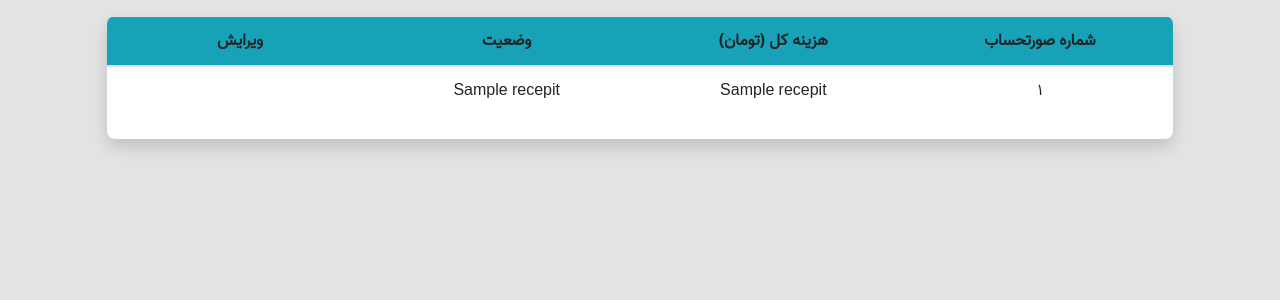
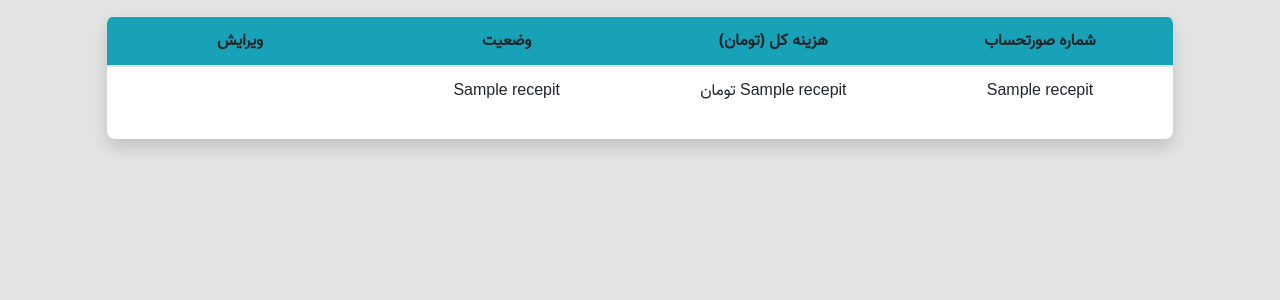
Before and after one commit to Reza-gholamii/Cafe_Flask_Project, a Flask app: template templates/cashier/receipt.html in a window 1280 px wide. Shown: the top 300 px of the page. Run offline with Flask 2, Linux system fonts and the light colour scheme; the template is opened without the code that fills it: most values are stand-ins (such as "Sample title", 1, 10 or a date in 2020); some libraries are stand-ins or nearby versions.

Commit message:
updating jinja index according to data received

```diff
--- a/templates/cashier/receipt.html
+++ b/templates/cashier/receipt.html
@@ -101,8 +101,8 @@
 
                 {% for recepit in recepits %}
                 <tr class="table-row">
-                    <td data-toggle="modal" data-target="#myModal{{ loop.index0 }}" class="w-25">{{recepit.0}}</td>
-                    <td data-toggle="modal" data-target="#myModal{{ loop.index0 }}" class="w-25">{{recepit.1}}</td>
+                    <td data-toggle="modal" data-target="#myModal{{ loop.index0 }}" class="w-25">{{recepit.4}}</td>
+                    <td data-toggle="modal" data-target="#myModal{{ loop.index0 }}" class="w-25">{{recepit.1}} تومان</td>
                     <td data-toggle="modal" data-target="#myModal{{ loop.index0 }}" class="w-25"
                         id="status{{ loop.index0 }}">{{recepit.2}}
                     </td>
@@ -137,8 +137,8 @@
                         </div>
                         <div class="modal-body text-right">
                             <div class="overflow-hidden">
-                                <p class="float-right">شماره صورتحساب: {{recepit.0}}</p>
-                                <p class="float-left">هزینه کل: {{recepit.1}}</p>
+                                <p class="float-right">شماره صورتحساب: {{recepit.4}}</p>
+                                <p class="float-left">هزینه کل: {{recepit.1}} تومان</p>
                             </div>
                             <h5 class="text-center">آیتم ها</h5>
                             <ul class="border rounded pl-2 py-2 pr-4">
@@ -146,8 +146,8 @@
                                 {% set order = orders[loop.index-1] %}
                                 {% for item in order%}
                                 <li>
-                                    <span class="float-right">{{ item.0 }}</span>
-                                    <span class="float-left">{{ item.1 }} عدد</span>
+                                    <span class="float-right">{{ item.1 }}</span>
+                                    <span class="float-left">{{ item.2 }} عدد</span>
                                 </li>
                                 {% endfor %}
 
@@ -156,19 +156,19 @@
                             <ul class="border rounded pl-2 py-2 pr-4">
                                 <li>
                                     <span class="float-right">زمان درخواست</span>
-                                    <span class="float-left">{{recepit.1}}</span>
+                                    <span class="float-left">{{recepit.6}}</span>
                                 </li>
                                 <li>
-                                    <span class="float-right">زمان تحویل</span>
-                                    <span class="float-left">{{recepit.1}}</span>
+                                    <span class="float-right">شماره میز</span>
+                                    <span class="float-left">{{recepit.3}}</span>
                                 </li>
                                 <li>
                                     <span class="float-right">تخفیف</span>
-                                    <span class="float-left">{{recepit.1}}</span>
+                                    <span class="float-left">{{recepit.5}} تومان</span>
                                 </li>
                                 <li>
                                     <span class="float-right">هزینه کل</span>
-                                    <span class="float-left">{{recepit.1}}</span>
+                                    <span class="float-left">{{recepit.1}} تومان</span>
                                 </li>
                             </ul>
                             <div id="print-icon" class="text-center" style="font-size: 35px" onclick="window.print()">
```
